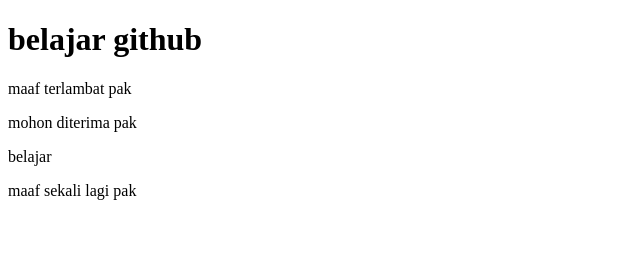
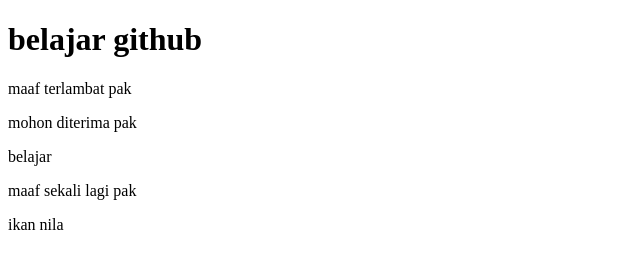
Before and after one commit to LeonYP99/praktek-06-github1, a plain HTML site: page index.html in a window 1280 px wide. Shown: the full height of the page, 0-640 px from the left. Drawn offline with Linux system fonts and the light colour scheme.

Commit message:
ikan nila

```diff
--- a/index.html
+++ b/index.html
@@ -11,5 +11,6 @@
     <p>mohon diterima pak</p>
     <p>belajar</p>
     <p>maaf sekali lagi pak</p>
+    <p>ikan nila</p>
 </body>
 </html>
```
